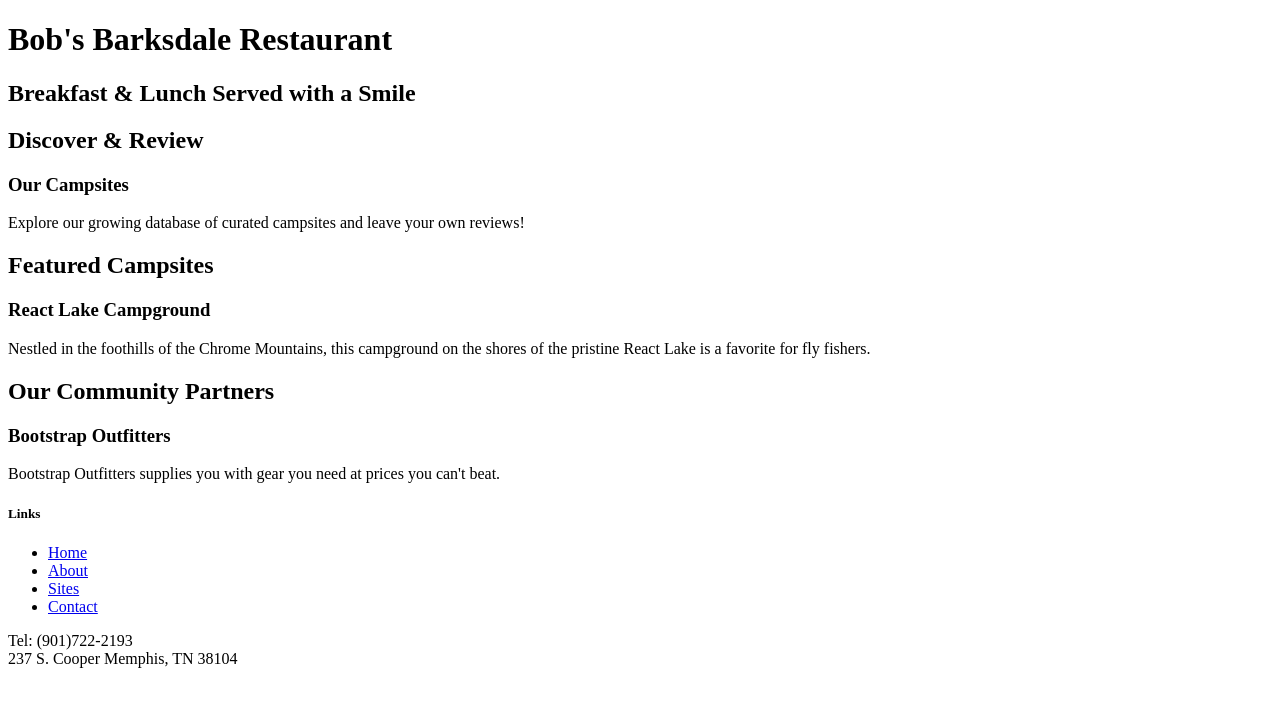
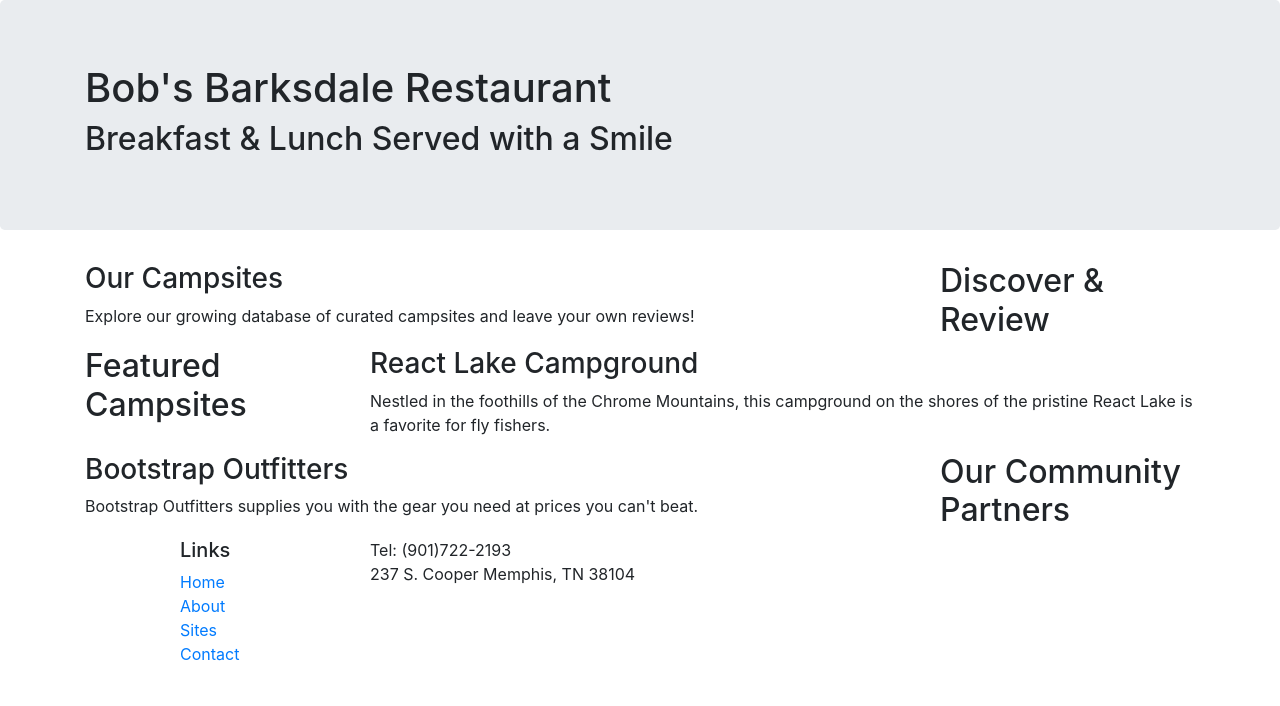
Before and after one commit to kjframe/Barksdale, a website: page index.html in a window 1280 px wide. Drawn offline with nearby package versions, Linux system fonts and the light colour scheme.

Commit message:
order-*, offset-*, jumbotron, list-unstyled

```diff
--- a/index.html
+++ b/index.html
@@ -2,53 +2,86 @@
 <html lang="en">
 
 <head>
+    <!-- Required meta tags always come first -->
     <meta charset="utf-8" />
+    <meta name="viewport" content="width=device-width, initial-scale=1" />
+
+    <!-- Bootstrap CSS -->
+    <link rel="stylesheet" href="node_modules/bootstrap/dist/css/bootstrap.min.css" />
     <title>Barksdale</title>
 </head>
 
 <body>
 
-    <header>
-        <div>
+    <!-- Hat -->
+    <header class="jumbotron">
+        <div class="container">
+            <div class="row">
+                <div class="col">
                     <h1>Bob's Barksdale Restaurant</h1>
                     <h2>Breakfast & Lunch Served with a Smile</h2>
                 </div>
+            </div>
+        </div>
     </header>
 
-    <div>
+    <!-- Meat/Taters -->
+    <div class="container">
+        <div class="row">
+            <div class="col-sm-4 order-sm-last col-md-3">
                 <h2>Discover & Review</h2>
+            </div>
+            <div class="col">
                 <h3>Our Campsites</h3>
                 <p>Explore our growing database of curated campsites and leave your own reviews!</p>
             </div>
+        </div>
 
-    <div>
+        <div class="row">
+            <div class="col-sm-4 col-md-3">
                 <h2>Featured Campsites</h2>
+            </div>
+            <div class="col">
                 <h3>React Lake Campground</h3>
                 <p>Nestled in the foothills of the Chrome Mountains, this campground on the shores of the pristine React Lake is a favorite for fly fishers.</p>
             </div>
-
-    <div>
-        <h2>Our Community Partners</h2>
-        <h3>Bootstrap Outfitters</h3>
-        <p>Bootstrap Outfitters supplies you with gear you need at prices you can't beat.</p>
         </div>
 
+        <div class="row">
+            <div class="col-sm-4 order-sm-last col-md-3">
+                <h2>Our Community Partners</h2>
+            </div>
+            <div class="col">
+                <h3>Bootstrap Outfitters</h3>
+                <p>Bootstrap Outfitters supplies you with the gear you need at prices you can't beat.</p>
+            </div>
+        </div>
+    </div>
+
+    <!-- Bottom -->
     <footer>
-        <div>
+        <div class="container">
+            <div class="row">
+                <div class="col-4 col-sm-2 offset-1">
                     <h5>Links</h5>
-            <ul>
+                    <ul class="list-unstyled">
                         <li><a href="#">Home</a></li>
                         <li><a href="#">About</a></li>
                         <li><a href="#">Sites</a></li>
                         <li><a href="#">Contact</a></li>
                     </ul>
                 </div>
-        <div>
+                <div class="col-sm-4">
                     Tel: (901)722-2193<br />
                     237 S. Cooper Memphis, TN 38104
                 </div>
     </footer>
 
+    <!-- jQuery must come first, then Popper.js, then the Bootstrap JavaScript plugins.-->
+    <script src="node_modules/jquery/dist/jquery.slim.min.js"></script>
+    <script src="node_modules/popper.js/dist/umd/popper.min.js"></script>
+    <script src="node_modules/bootstrap/dist/js/bootstrap.min.js"></script>
+
 </body>
 
 </html>
```
Lines whose indentation alone changed are shown as unchanged.
